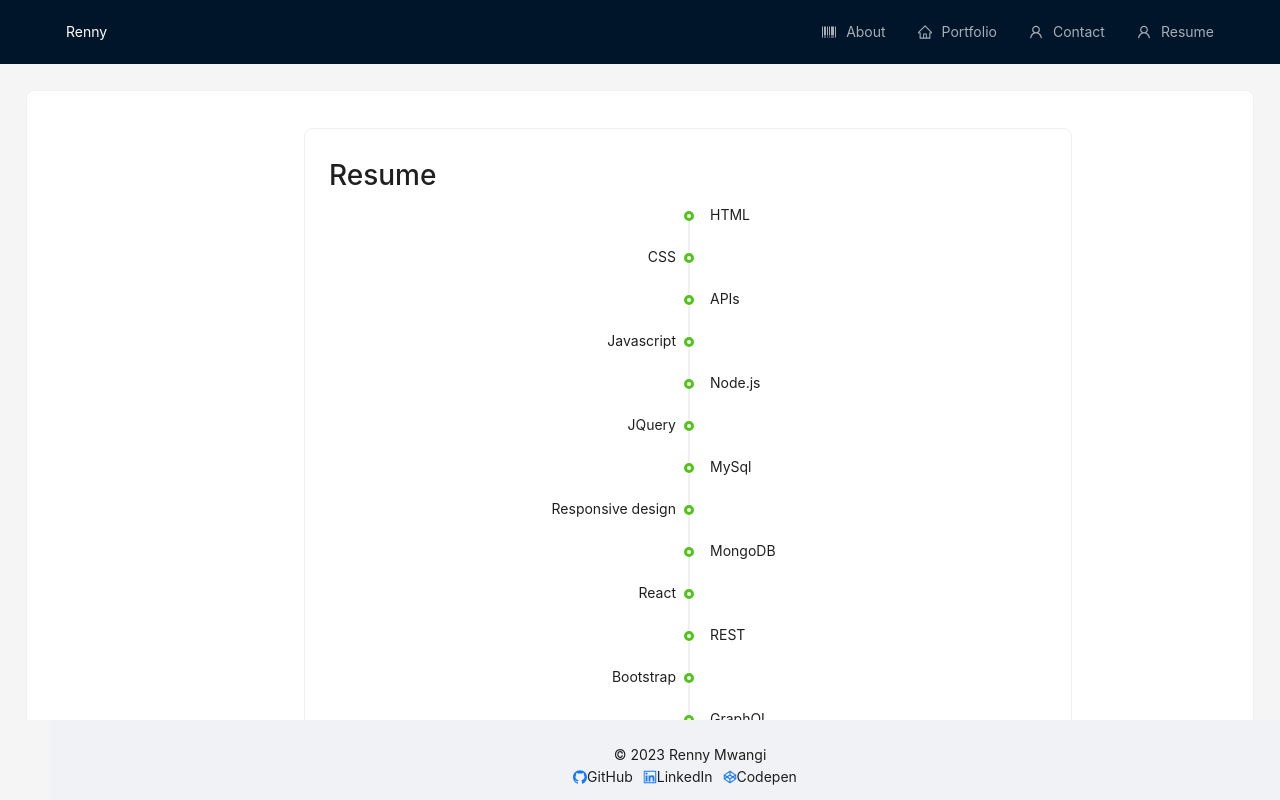
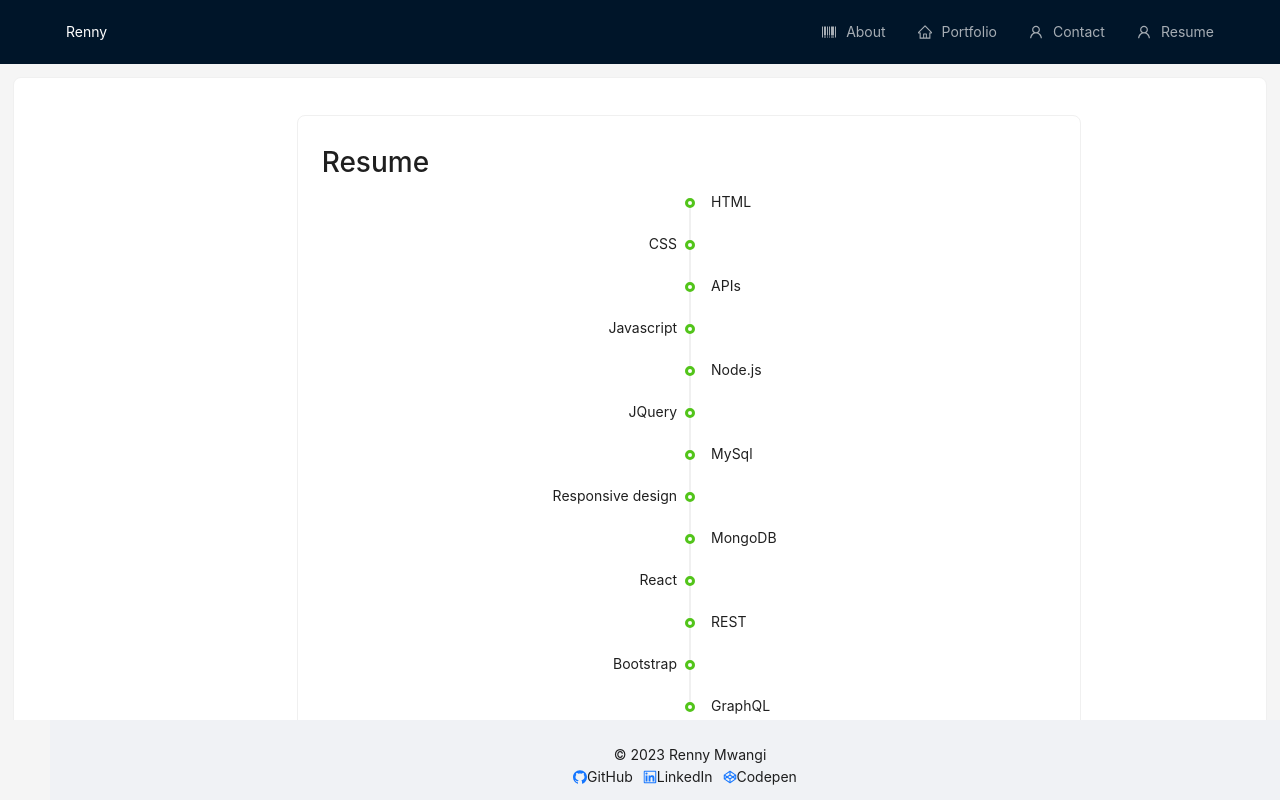
Before and after one commit to MwangiR/Code_Chronicles, a React (Vite) app: page /Resume in a window 1280 px wide. Built offline with nearby package versions, Linux system fonts and the light colour scheme.

Commit message:
Minor updates to element ui

```diff
--- a/src/pages/Contact.jsx
+++ b/src/pages/Contact.jsx
@@ -61,7 +61,7 @@ export default function About() {
         backgroundColor: '#F4FAFF',
       }}
       bodyStyle={{
-        padding: '10%',
+        padding: '4%',
       }}
     >
       <Row gutter={10} align={'center'}>
--- a/src/pages/Portfolio.jsx
+++ b/src/pages/Portfolio.jsx
@@ -7,8 +7,9 @@ export default function Home() {
       hoverable
       style={{
         width: '100%',
-        padding: '2%',
-        margin: '2% 2% 5% 2%',
+        padding: '1%',
+        margin: '1% 1% 5% 1%',
+        overflowY: 'auto',
       }}
       bodyStyle={{
         padding: 0,
--- a/src/pages/Resume.jsx
+++ b/src/pages/Resume.jsx
@@ -65,7 +65,8 @@ export default function Resume() {
       style={{
         width: '100%',
         padding: '2%',
-        margin: '2% 2% 5% 2%',
+        margin: '1% 1% 5% 1%',
+        overflowY: 'auto',
       }}
       bodyStyle={{
         padding: '1%',
```
